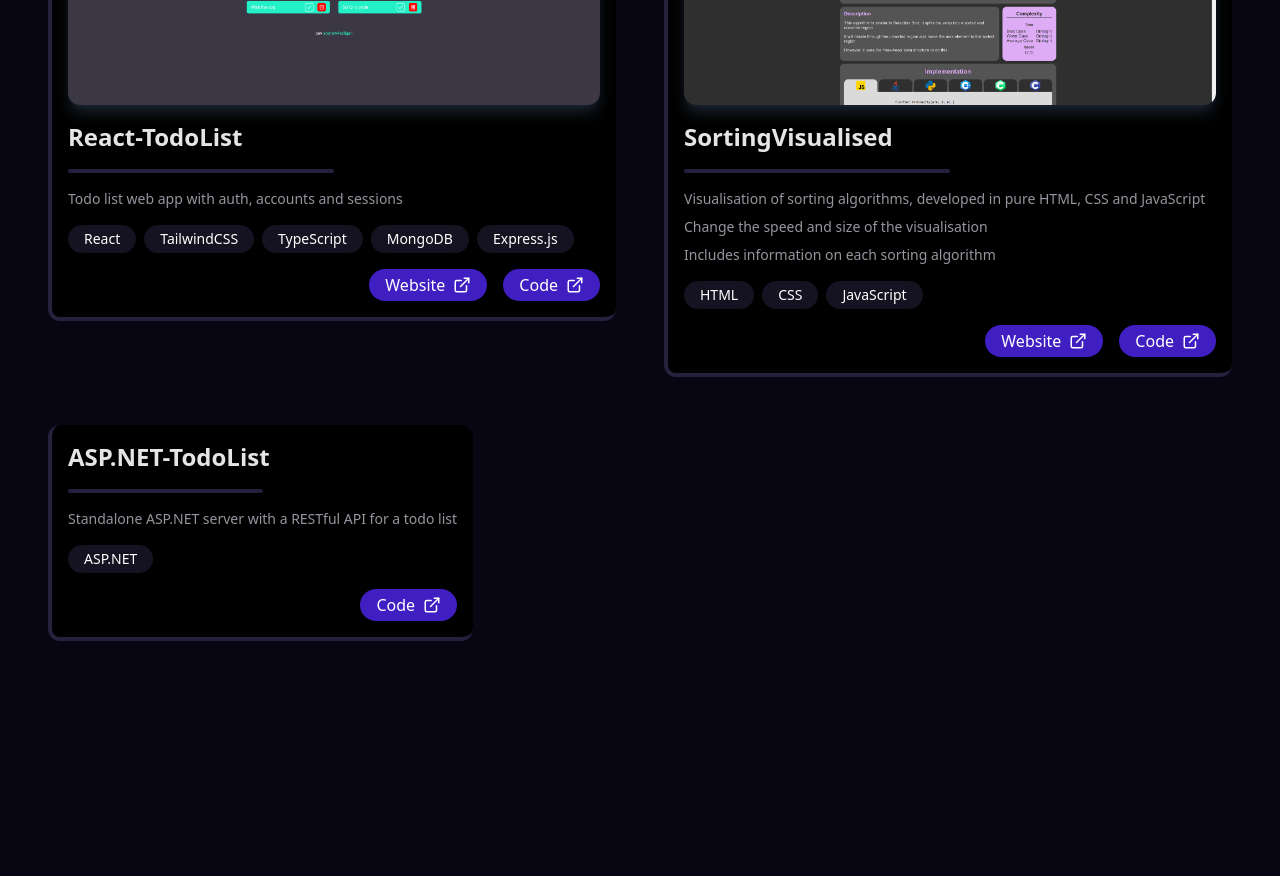
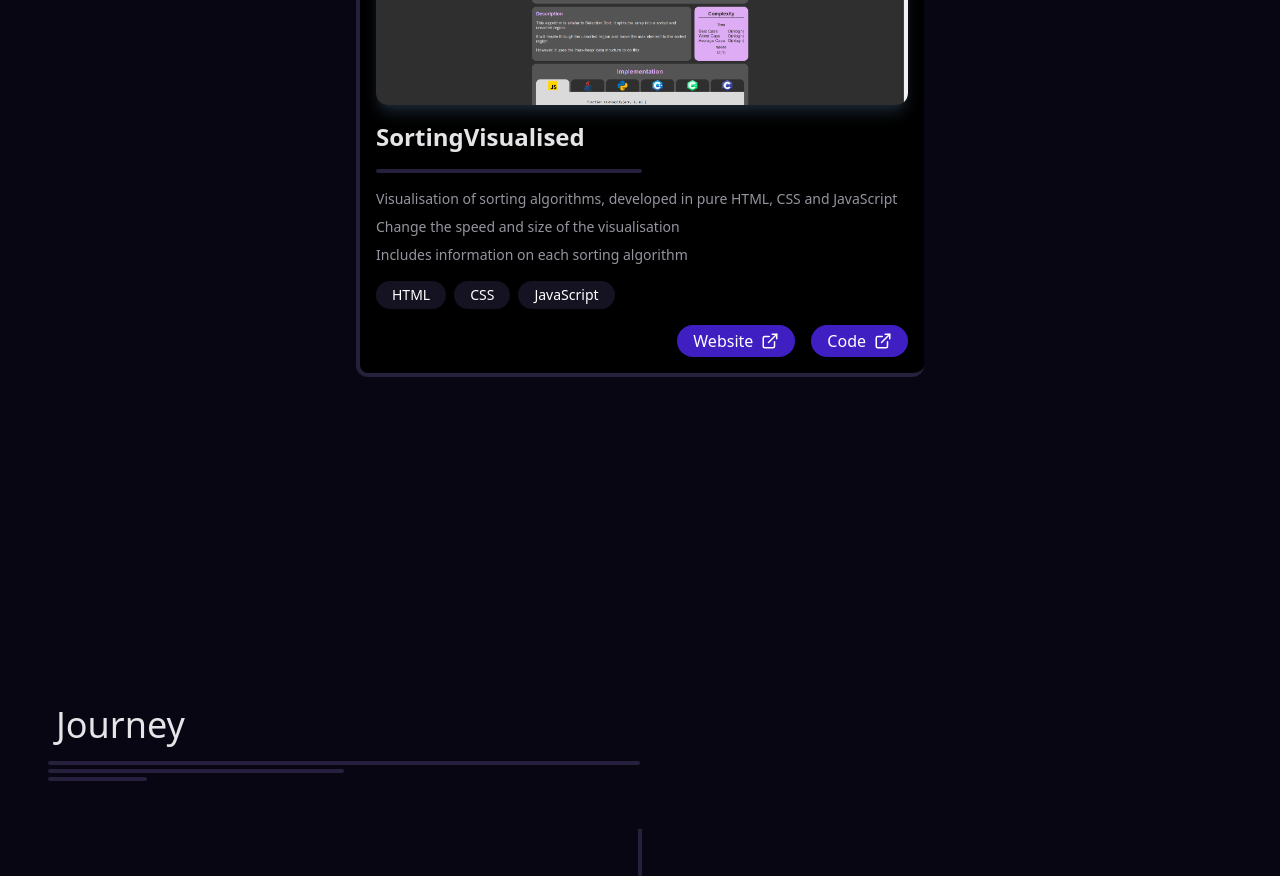
Before and after one commit to andrew-holligan/Portfolio, a React (Vite) app in the folder client/: page / in a window 1280 px wide. Shown: the part 1880-2756 px from the top of the page. Built offline with nearby package versions, Linux system fonts and the light colour scheme.

Commit message:
chore: changes

```diff
--- a/client/src/components/footer/Footer.tsx
+++ b/client/src/components/footer/Footer.tsx
@@ -5,7 +5,7 @@ function Footer() {
         Built with love by Andrew. This website's source code can be located{" "}
         <a
           href="https://github.com/andrew-holligan/Portfolio"
-          className="font-medium text-secondary-foreground transition-colors hover:text-secondary"
+          className="font-medium text-primary transition-colors hover:text-primary-foreground"
         >
           here
         </a>
--- a/client/src/views/about/About.tsx
+++ b/client/src/views/about/About.tsx
@@ -15,7 +15,7 @@ function About() {
           Andrew Holligan
         </h1>
         <h3 className="text-lg text-muted-foreground max-xl:text-base max-md:text-sm">
-          3rd Year MSci Student | Aspiring Full-Stack Developer
+          3rd Year MSci Student | Full-Stack Developer
         </h3>
       </article>
 
--- a/client/src/views/journey/Journey.tsx
+++ b/client/src/views/journey/Journey.tsx
@@ -3,7 +3,10 @@ import Timeline from "./Timeline";
 
 function Journey() {
   return (
-    <section id="journey" className="my-32 flex flex-col gap-12 px-12 py-24">
+    <section
+      id="journey"
+      className="my-32 flex flex-col gap-12 px-12 py-24 max-md:px-6"
+    >
       <Heading title={"Journey"} />
       <Timeline />
     </section>
--- a/client/src/views/projects/ProjectList.tsx
+++ b/client/src/views/projects/ProjectList.tsx
@@ -1,6 +1,6 @@
 import GridSweeperAsset from "../../assets/projects/gridsweeper.png";
 import D2TrackerAsset from "../../assets/projects/d2tracker.png";
-import ReactTodoListAsset from "../../assets/projects/react-todolist.png";
+// import ReactTodoListAsset from "../../assets/projects/react-todolist.png";
 import SortingVisualisedAsset from "../../assets/projects/sorting-visualised.png";
 
 import Project from "./Project";
@@ -29,14 +29,14 @@ function ProjectList() {
       website: "https://d2tracker.net/",
       tags: ["React", "TailwindCSS", "TypeScript", "Bungie API"],
     },
-    {
-      title: "React-TodoList",
-      image: ReactTodoListAsset,
-      description: ["Todo list web app with auth, accounts and sessions"],
-      website: "https://manage-todolist.netlify.app/",
-      code: "https://github.com/andrew-holligan/React-TodoList",
-      tags: ["React", "TailwindCSS", "TypeScript", "MongoDB", "Express.js"],
-    },
+    // {
+    //   title: "React-TodoList",
+    //   image: ReactTodoListAsset,
+    //   description: ["Todo list web app with auth, accounts and sessions"],
+    //   website: "https://manage-todolist.netlify.app/",
+    //   code: "https://github.com/andrew-holligan/React-TodoList",
+    //   tags: ["React", "TailwindCSS", "TypeScript", "MongoDB", "Express.js"],
+    // },
     {
       title: "SortingVisualised",
       image: SortingVisualisedAsset,
@@ -49,18 +49,18 @@ function ProjectList() {
       code: "https://github.com/andrew-holligan/SortingVisualised",
       tags: ["HTML", "CSS", "JavaScript"],
     },
-    {
-      title: "ASP.NET-TodoList",
-      description: [
-        "Standalone ASP.NET server with a RESTful API for a todo list",
-      ],
-      code: "https://github.com/andrew-holligan/ASP.NET-TodoList",
-      tags: ["ASP.NET"],
-    },
+    // {
+    //   title: "ASP.NET-TodoList",
+    //   description: [
+    //     "Standalone ASP.NET server with a RESTful API for a todo list",
+    //   ],
+    //   code: "https://github.com/andrew-holligan/ASP.NET-TodoList",
+    //   tags: ["ASP.NET"],
+    // },
   ];
 
   return (
-    <ul className="flex flex-wrap gap-12">
+    <ul className="flex flex-wrap justify-center gap-12">
       {items.map((item, index) => (
         <li key={index}>
           <Project {...item} />
--- a/client/src/views/projects/Projects.tsx
+++ b/client/src/views/projects/Projects.tsx
@@ -3,7 +3,10 @@ import ProjectList from "./ProjectList";
 
 function Projects() {
   return (
-    <section id="projects" className="my-32 flex flex-col gap-12 px-12 py-24">
+    <section
+      id="projects"
+      className="my-32 flex flex-col gap-12 px-12 py-24 max-md:px-6"
+    >
       <Heading title={"Projects"} />
       <ProjectList />
     </section>
```
